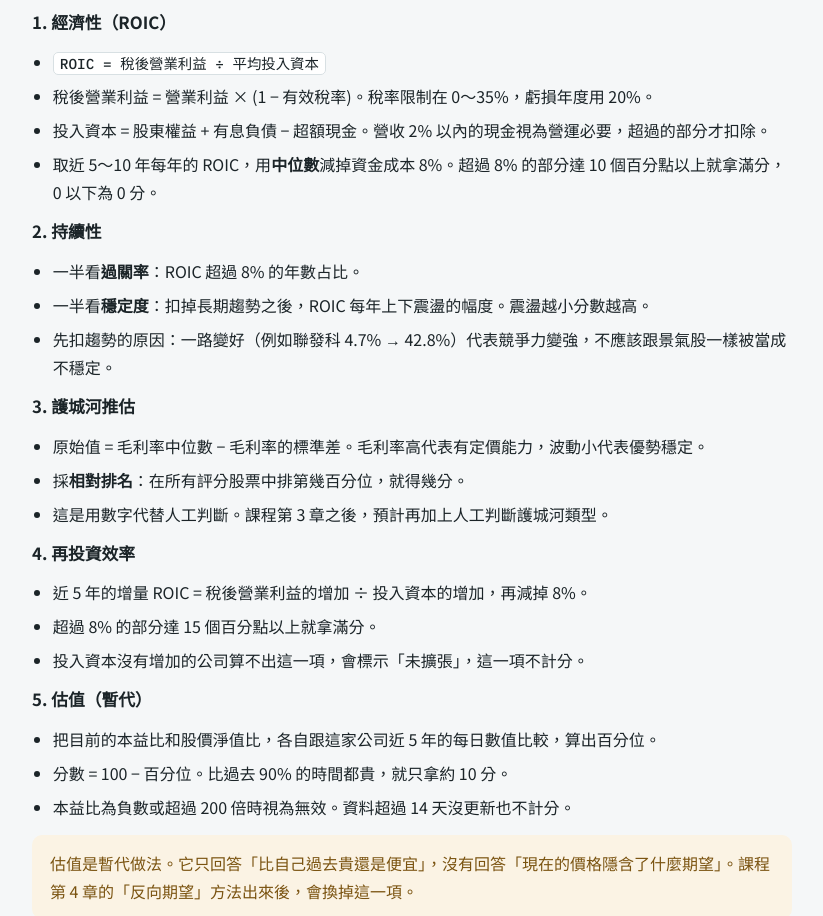
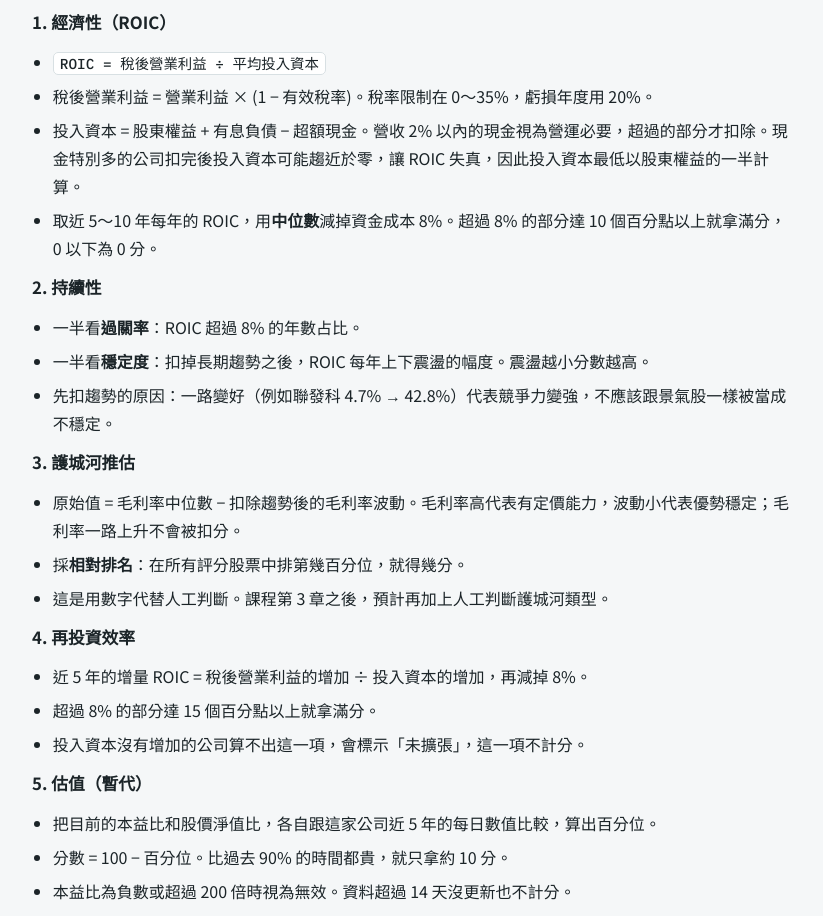
Before and after one commit to peacepisces/tw-stock-scoring, a plain HTML site: page index.html in a window 1280 px wide. Shown: the part 1320-2236 px from the top of the page, without its empty margins (228-1051 px from the left). Drawn offline with Linux system fonts and the light colour scheme.

Commit message:
Update report and explainer: invested-capital floor for cash-rich companies
Co-Authored-By: Claude Opus 5.5 <noreply@anthropic.com>

```diff
--- a/index.html
+++ b/index.html
@@ -104,7 +104,7 @@ footer{font-size:.85rem;color:var(--muted);border-top:1px solid var(--line);padd
     <ul>
       <li><span class="f">ROIC = 稅後營業利益 ÷ 平均投入資本</span></li>
       <li>稅後營業利益 = 營業利益 × (1 − 有效稅率)。稅率限制在 0～35%，虧損年度用 20%。</li>
-      <li>投入資本 = 股東權益 + 有息負債 − 超額現金。營收 2% 以內的現金視為營運必要，超過的部分才扣除。</li>
+      <li>投入資本 = 股東權益 + 有息負債 − 超額現金。營收 2% 以內的現金視為營運必要，超過的部分才扣除。現金特別多的公司扣完後投入資本可能趨近於零，讓 ROIC 失真，因此投入資本最低以股東權益的一半計算。</li>
       <li>取近 5～10 年每年的 ROIC，用<strong>中位數</strong>減掉資金成本 8%。超過 8% 的部分達 10 個百分點以上就拿滿分，0 以下為 0 分。</li>
     </ul>
 
@@ -117,7 +117,7 @@ footer{font-size:.85rem;color:var(--muted);border-top:1px solid var(--line);padd
 
     <h3>3. 護城河推估</h3>
     <ul>
-      <li>原始值 = 毛利率中位數 − 毛利率的標準差。毛利率高代表有定價能力，波動小代表優勢穩定。</li>
+      <li>原始值 = 毛利率中位數 − 扣除趨勢後的毛利率波動。毛利率高代表有定價能力，波動小代表優勢穩定；毛利率一路上升不會被扣分。</li>
       <li>採<strong>相對排名</strong>：在所有評分股票中排第幾百分位，就得幾分。</li>
       <li>這是用數字代替人工判斷。課程第 3 章之後，預計再加上人工判斷護城河類型。</li>
     </ul>
```
Also changed, not shown: report.html (+1 -1 lines).
